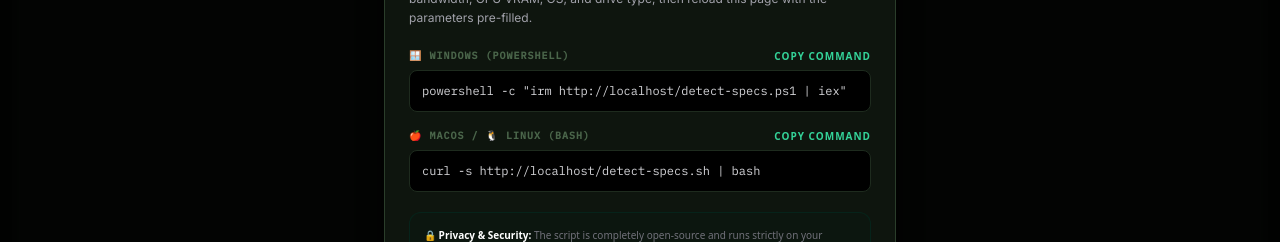
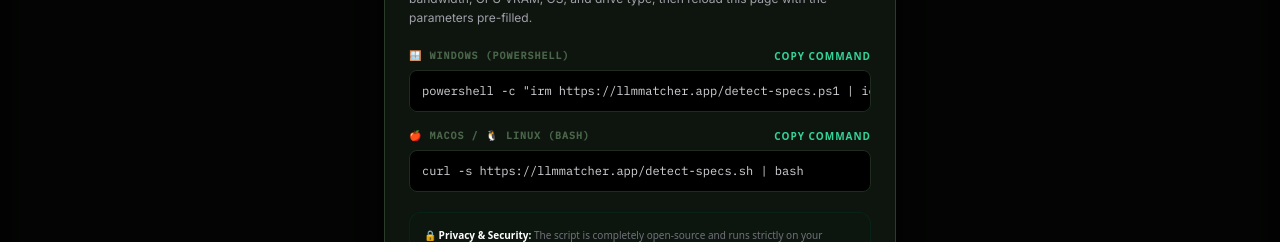
Before and after one commit to vishnuadupa/Model-finder, a Next.js app: page / in a window 1280 px wide. Both pictures are taken after a click on the button "Auto-Detect My Hardware". Shown: the part 281-523 px from the top of the page. Built offline with nearby package versions, Linux system fonts and the light colour scheme.

Commit message:
fix: hardcode llmmatcher.app in detect-specs modal commands
window.location.origin returned the Vercel preview URL when accessed
from preview deployments, causing auth errors. Commands now always
point to the production domain regardless of which URL you're on.

```diff
--- a/app/page.jsx
+++ b/app/page.jsx
@@ -365,8 +365,7 @@
                   <span>🪟 Windows (PowerShell)</span>
                   <button
                     onClick={() => {
-                      const cmd = `powershell -c "irm ${window.location.origin}/detect-specs.ps1 | iex"`;
-                      navigator.clipboard.writeText(cmd);
+                      navigator.clipboard.writeText('powershell -c "irm https://llmmatcher.app/detect-specs.ps1 | iex"');
                       setCopiedCmd('win');
                       setTimeout(() => setCopiedCmd(null), 2000);
                     }}
@@ -376,7 +375,7 @@
                   </button>
                 </div>
                 <div className="relative rounded-lg bg-black border border-[#1E2B1E] p-3 text-xs font-mono text-zinc-300 select-all overflow-x-auto whitespace-nowrap">
-                  powershell -c &quot;irm {typeof window !== 'undefined' ? window.location.origin : 'http://localhost:3000'}/detect-specs.ps1 | iex&quot;
+                  powershell -c &quot;irm https://llmmatcher.app/detect-specs.ps1 | iex&quot;
                 </div>
               </div>
 
@@ -386,8 +385,7 @@
                   <span>🍎 macOS / 🐧 Linux (Bash)</span>
                   <button
                     onClick={() => {
-                      const cmd = `curl -s ${window.location.origin}/detect-specs.sh | bash`;
-                      navigator.clipboard.writeText(cmd);
+                      navigator.clipboard.writeText('curl -s https://llmmatcher.app/detect-specs.sh | bash');
                       setCopiedCmd('unix');
                       setTimeout(() => setCopiedCmd(null), 2000);
                     }}
@@ -397,7 +395,7 @@
                   </button>
                 </div>
                 <div className="relative rounded-lg bg-black border border-[#1E2B1E] p-3 text-xs font-mono text-zinc-300 select-all overflow-x-auto whitespace-nowrap">
-                  curl -s {typeof window !== 'undefined' ? window.location.origin : 'http://localhost:3000'}/detect-specs.sh | bash
+                  curl -s https://llmmatcher.app/detect-specs.sh | bash
                 </div>
               </div>
 
```
